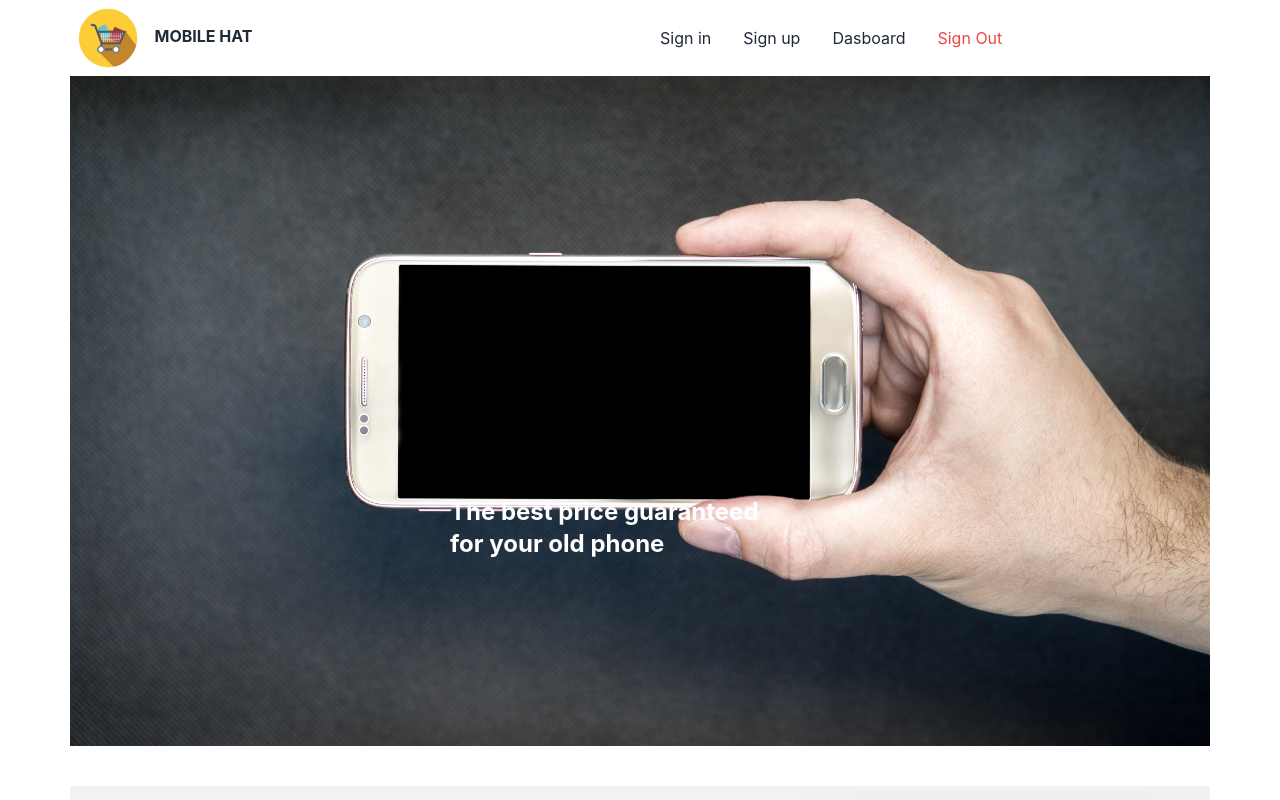
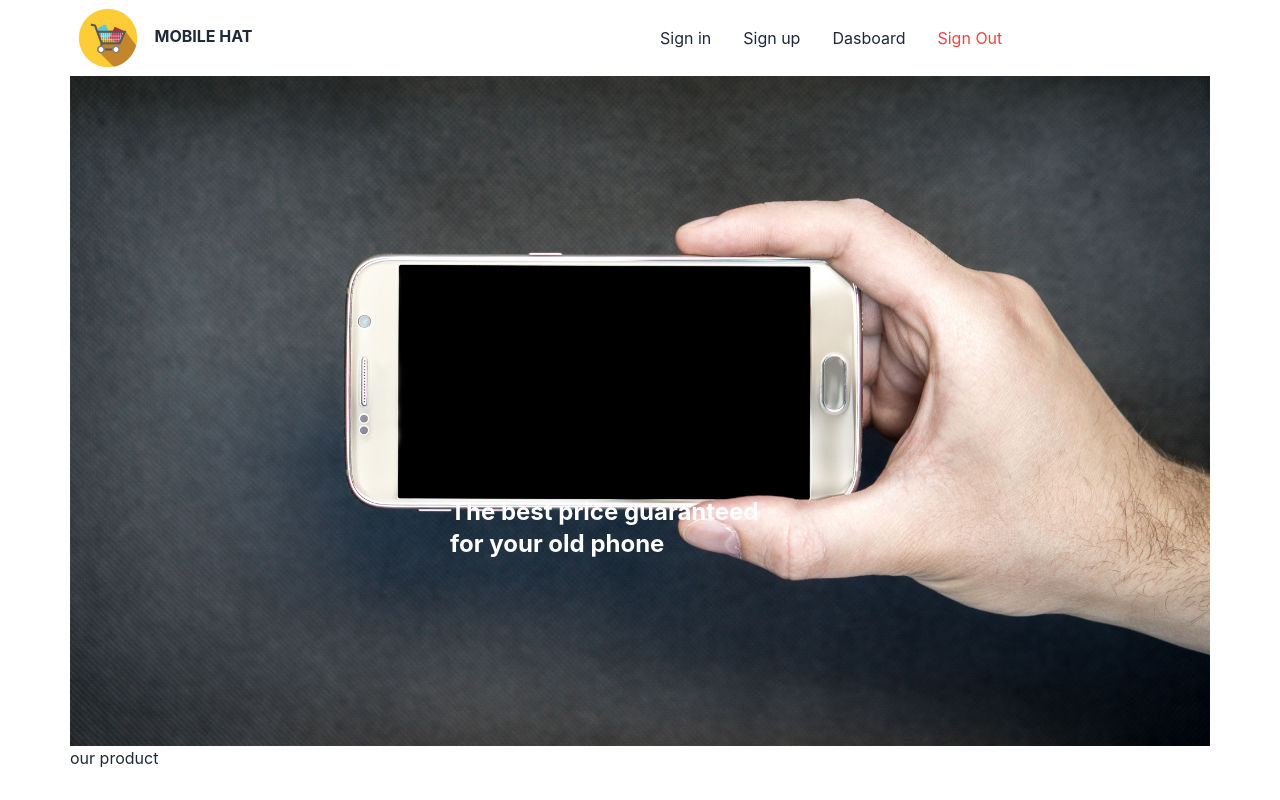
Before and after one commit to Asif0810/mobile-hat, a React (Create React App) app: page / in a window 1280 px wide. Shown: the top 800 px of the page. Built offline with nearby package versions, Linux system fonts and the light colour scheme.

Commit message:
our product

```diff
--- a/src/Pages/Home/Home/Home.js
+++ b/src/Pages/Home/Home/Home.js
@@ -4,6 +4,7 @@ import Footer from '../../../Shared/Footer/Footer';
 import Nav from '../../../Shared/Nav/Nav';
 import Banner from '../Banner/Banner';
 import CustomerCare from '../CustomerCare/CustomerCare';
+import OurProduct from '../OurProduct/OurProduct';
 
 
 const Home = () => {
@@ -11,6 +12,7 @@ const Home = () => {
         <div>
             <Nav></Nav>
             <Banner></Banner>
+            <OurProduct></OurProduct>
             <CustomerCare></CustomerCare>
             <Footer></Footer>
         </div>
--- a/src/Pages/Home/OurProduct/OurProduct.js
+++ b/src/Pages/Home/OurProduct/OurProduct.js
@@ -3,7 +3,7 @@ import React from 'react';
 const OurProduct = () => {
     return (
         <div>
-
+            our product
         </div>
     );
 };
```
